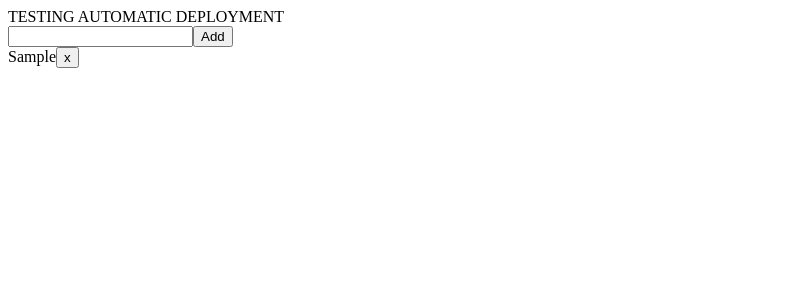
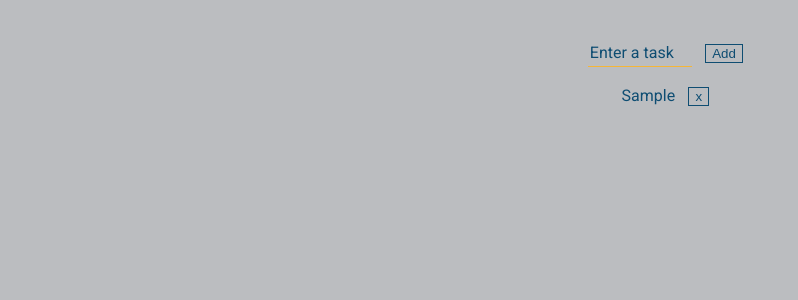
Before and after one commit to vaughnwalters/rtd, a React (Create React App) app: page / in a window 1280 px wide. Both pictures are taken after typing "Sample" into the empty fields and a click on the button "Add". Shown: the top 300 px of the page, without its empty margins (0-798 px from the left). Built offline with nearby package versions, Linux system fonts and the light colour scheme.

Commit message:
installing scss and adding some styling

```diff
--- a/package.json
+++ b/package.json
@@ -3,12 +3,15 @@
   "version": "0.1.0",
   "private": true,
   "dependencies": {
+    "node-sass-chokidar": "0.0.3",
     "pinkie": "^2.0.4",
     "react": "^16.2.0",
     "react-dom": "^16.2.0",
     "react-scripts": "1.0.17"
   },
   "scripts": {
+    "build-css": "node-sass-chokidar src/ -o src/",
+    "watch-css": "npm run build-css && node-sass-chokidar src/ -o src/ --watch --recursive",
     "dub": "react-scripts start",
     "build": "react-scripts build",
     "test": "react-scripts test --env=jsdom",
--- a/public/index.html
+++ b/public/index.html
@@ -10,6 +10,7 @@
     -->
     <link rel="manifest" href="%PUBLIC_URL%/manifest.json">
     <link rel="shortcut icon" href="%PUBLIC_URL%/favicon.ico">
+    <link href="https://fonts.googleapis.com/css?family=Roboto" rel="stylesheet">
     <!--
       Notice the use of %PUBLIC_URL% in the tags above.
       It will be replaced with the URL of the `public` folder during the build.
@@ -21,7 +22,7 @@
     -->
     <title>Todo App</title>
   </head>
-  <body>
+  <body id="Todo">
     <noscript>
       You need to enable JavaScript to run this app.
     </noscript>
--- /dev/null
+++ b/src/App.css
@@ -0,0 +1,47 @@
+#Todo {
+  background-color: #bbbdc0;
+  color: #0e4d72;
+  font-size: 1em;
+  font-family: Roboto, sans-serif; }
+  #Todo .App {
+    left: 50%;
+    margin: 2em;
+    max-width: 320px;
+    position: absolute;
+    -webkit-transform: translateX(-50%);
+    transform: translateX(-50%);
+    width: 100%; }
+  #Todo input {
+    background: transparent;
+    border: none;
+    border-bottom: 1px solid #f5b637;
+    font-size: 1em;
+    color: #0e4d72;
+    height: 1.5em;
+    transition: width .35s ease-in-out;
+    width: 100px; }
+  #Todo input::placeholder {
+    font-family: Roboto, sans-serif;
+    font-size: 1em;
+    color: #0e4d72; }
+  #Todo input:focus {
+    width: 250px;
+    border-bottom: 1px solid #2fa8ae; }
+  #Todo form {
+    text-align: center; }
+  #Todo ul {
+    list-style: none;
+    padding: 0;
+    text-align: center; }
+  #Todo li {
+    padding: 0.2em; }
+  #Todo button {
+    background-color: transparent;
+    color: #0e4d72;
+    margin: 0 1em;
+    border: 1px solid #0e4d72; }
+  #Todo button:hover {
+    background-color: #f5b637; }
+  #Todo input:focus,
+  #Todo button:focus {
+    outline: none; }
--- a/src/App.js
+++ b/src/App.js
@@ -1,4 +1,6 @@
 import React, { Component } from 'react';
+import './App.css';
+
 // import WILogo from './WILogo.png';
 import List from './List';
 
@@ -6,8 +8,6 @@ import List from './List';
 const initialList = (typeof localStorage['itemArr'] !== 'undefined') ? JSON.parse(localStorage.getItem('itemArr')) : []
 
 class App extends Component {
-
-
 
   constructor(props) {
     super(props)
@@ -50,23 +50,16 @@ class App extends Component {
     });
   }
 
-  // onClick = (e) => {
-  //   this.setState({
-  //     itemArr: []
-  //   })
-  // }
-
   render() {
     return (
-      <div>
-        TESTING AUTOMATIC DEPLOYMENT
+      <div className="App">
         {/*<header>
           <img src={WILogo} alt='logo' />
           <h1 className='App-title'>Todo App</h1>
         </header> */}
 
         <form onSubmit={this.onSubmit}>
-          <input value={this.state.item} onChange={this.onChange} />
+          <input placeholder="Enter a task" value={this.state.item} onChange={this.onChange} />
           <button>Add</button>
         </form>
 
--- /dev/null
+++ b/src/App.scss
@@ -0,0 +1,74 @@
+$WI-yellow: #f5b637;
+$WI-blue: #0e4d72;
+$WI-gray: #bbbdc0;
+$WI-green: #2fa8ae;
+$Roboto: Roboto, sans-serif;
+
+#Todo {
+  background-color: $WI-gray;
+  color: $WI-blue;
+  font-size: 1em;
+  font-family: $Roboto;
+
+  .App {
+    left: 50%;
+    margin: 2em;
+    max-width: 320px;
+    position: absolute;
+    -webkit-transform: translateX(-50%);
+    transform: translateX(-50%);
+    width: 100%;
+  }
+
+  input {
+    background: transparent;
+    border: none;
+    border-bottom: 1px solid $WI-yellow;
+    font-size: 1em;
+    color: $WI-blue;
+    height: 1.5em;
+    transition: width .35s ease-in-out;
+    width: 100px;
+  }
+
+  input::placeholder {
+    font-family: $Roboto;
+    font-size: 1em;
+    color: $WI-blue;
+  }
+
+  input:focus {
+    width: 250px;
+    border-bottom: 1px solid $WI-green;
+  }
+
+  form {
+    text-align: center;
+  }
+
+  ul {
+    list-style: none;
+    padding: 0;
+    text-align: center;
+  }
+
+  li {
+    padding: 0.2em;
+  }
+
+  button {
+    background-color: transparent;
+    color: $WI-blue;
+    margin: 0 1em;
+    border: 1px solid $WI-blue;
+  }
+
+  button:hover {
+    background-color: $WI-yellow;
+  }
+
+  input:focus,
+  button:focus {
+    outline: none;
+  }
+}
--- a/src/List.js
+++ b/src/List.js
@@ -9,15 +9,15 @@ import React from 'react'
 
 
 const List = props => (
-  <div>
+  <ul>
     {
-      props.itemArr.map((item, index) => <div key={index}> {item}
+      props.itemArr.map((item, index) => <li className="list-item"key={index}> {item}
         {/* <ListItem /> */}
         <button onClick={props.delete.bind(this, item)}>x</button>
-        </div>
+        </li>
       )
     }
-  </div>
+  </ul>
 )
 
 export default List
--- a/src/index.css
+++ b/src/index.css
@@ -0,0 +1,3 @@
+.container {
+
+}
```
Also changed, not shown: 1 other file (tests, documents, lock files or other folders).
